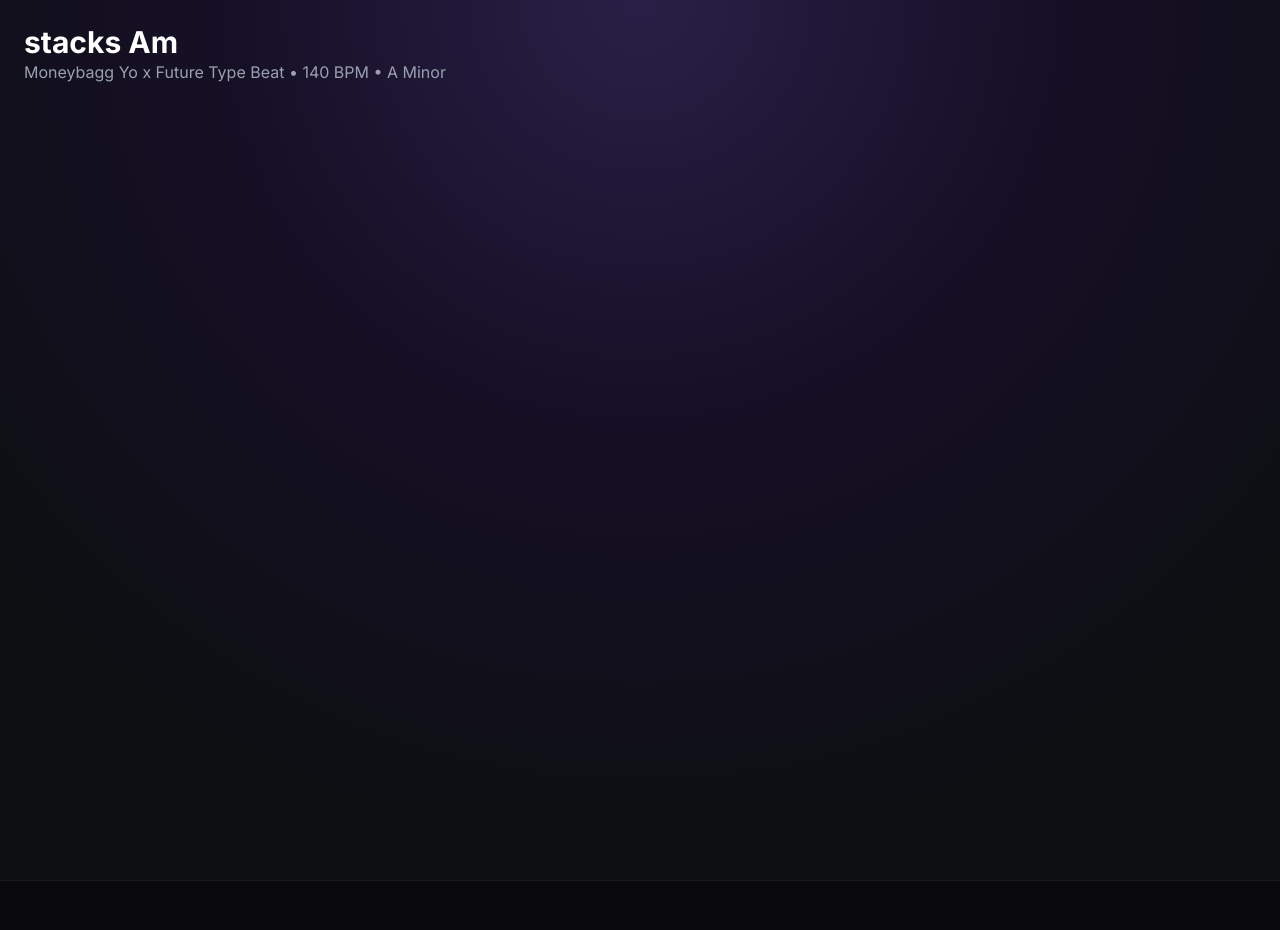
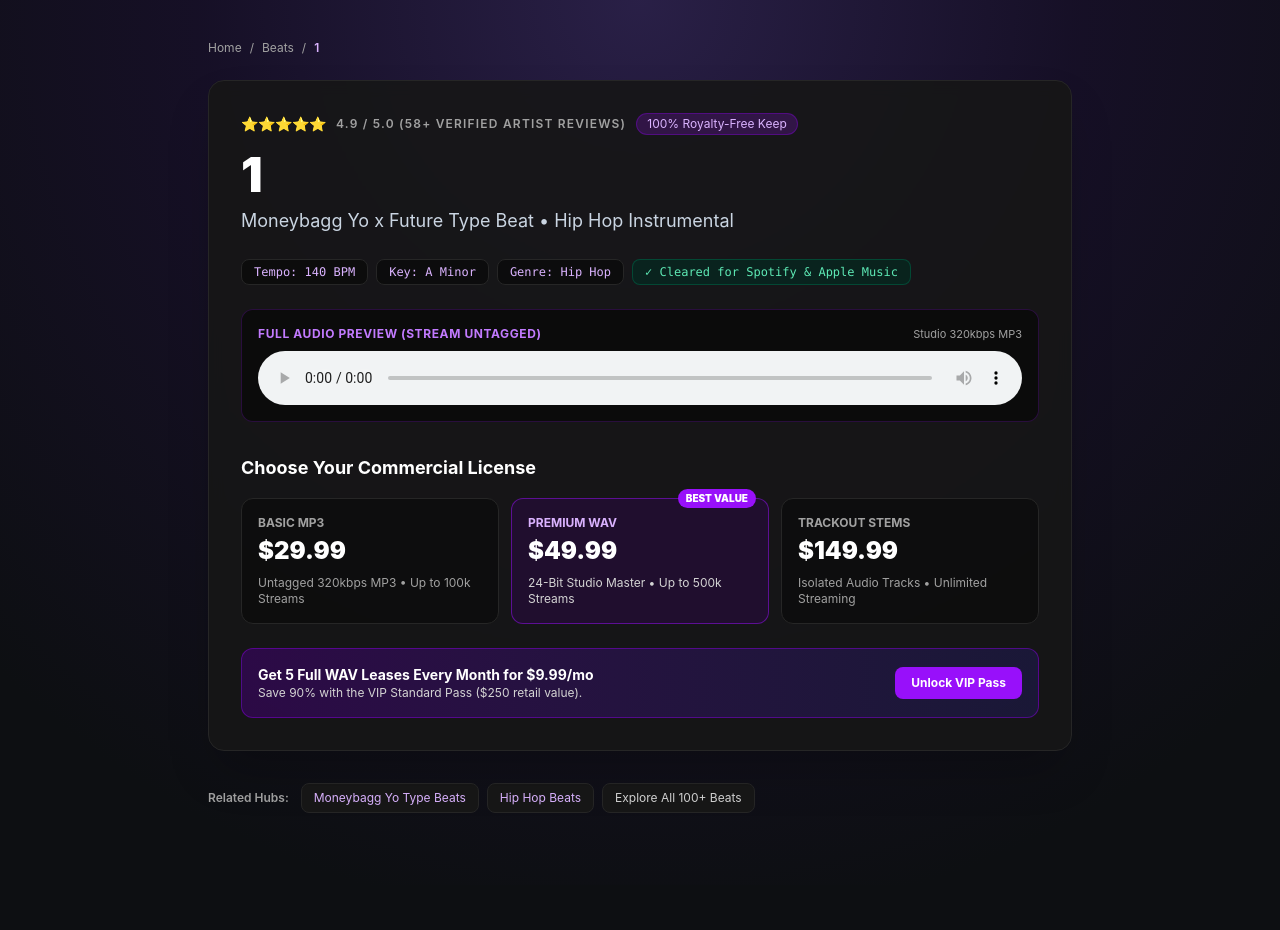
Before and after one commit to DIFFTYPEOFVIBE/different-type-of-vibe, a Next.js app: page /beat/1 in a window 1280 px wide. Shown: the top 930 px of the page. Built offline with nearby package versions, Linux system fonts and the light colour scheme; no server answers.

Commit message:
feat(seo): upgrade /beat/[slug] with MusicRecording schema, Breadcrumbs, Product AggregateRating, and rich audio player UI

```diff
--- a/src/app/beat/[slug]/page.tsx
+++ b/src/app/beat/[slug]/page.tsx
@@ -1,15 +1,17 @@
 // app/beat/[slug]/page.tsx
 import { Metadata } from 'next';
+import Link from 'next/link';
 import { cache } from 'react';
 import { notFound } from 'next/navigation';
 import { headers } from 'next/headers';
 import RelatedBeats from '@/components/RelatedBeats';
+import { MY_BEATS } from '@/data/beats';
 
 interface BeatPageProps {
   params: Promise<{ slug: string }>;
 }
 
-const SITE_URL = process.env.NEXT_PUBLIC_SITE_URL || 'https://yourstore.com';
+const SITE_URL = process.env.NEXT_PUBLIC_SITE_URL || 'https://www.differenttypeofvibe.com';
 
 // SEO Helper: Cleans messy default titles/filenames (e.g., "stacks-Am-140-Bpm" -> "Stacks")
 function formatBeatTitle(title: string): string {
@@ -20,23 +22,54 @@ function formatBeatTitle(title: string): string {
     .trim();
 }
 
+function toSlug(label: string): string {
+  return label
+    .toLowerCase()
+    .replace(/&/g, 'b')
+    .replace(/[^a-z0-9]+/g, '-')
+    .replace(/^-+|-+$/g, '');
+}
+
 // 1. DEDUPLICATED DATABASE FETCH (Cached per-request)
 const getBeatData = cache(async (slug: string) => {
-  // Replace with real Supabase query:
-  // const { data } = await supabase.from('beats').select('*').eq('slug', slug).single();
-  // if (!data) return null;
+  const matched = MY_BEATS.find((b) => {
+    const clean = b.title.split(' - ')[0].trim();
+    return toSlug(clean) === slug || toSlug(b.title) === slug;
+  });
+
+  if (matched) {
+    const clean = matched.title.split(' - ')[0].trim();
+    return {
+      id: matched.id,
+      title: clean,
+      slug,
+      bpm: matched.bpm || 140,
+      key: matched.key || 'C Minor',
+      genre: matched.genre || 'Hip Hop',
+      typeBeatArtists: [matched.artistVibe.replace(/\s*Type\s*Beats?$/i, '').trim() || 'Onzieb'],
+      price: matched.priceMp3 || 29.99,
+      coverUrl: `${SITE_URL}/og-image.png`,
+      audioUrl: matched.audioUrl,
+      producerName: 'Onzieb',
+    };
+  }
+
+  const formattedSlugTitle = slug
+    .split('-')
+    .map((w) => w.charAt(0).toUpperCase() + w.slice(1))
+    .join(' ');
 
   return {
-    id: 'beat_123',
-    title: 'stacks-Am-140-Bpm', // Sanitizer automatically converts this to "Stacks"
+    id: `beat_${slug}`,
+    title: formattedSlugTitle,
     slug: slug,
     bpm: 140,
     key: 'A Minor',
     genre: 'Hip Hop',
     typeBeatArtists: ['Moneybagg Yo', 'Future'],
     price: 29.99,
-    coverUrl: `${SITE_URL}/covers/stacks.jpg`,
-    audioUrl: `${SITE_URL}/audio/stacks.mp3`,
+    coverUrl: `${SITE_URL}/og-image.png`,
+    audioUrl: MY_BEATS[0]?.audioUrl || `${SITE_URL}/audio/stacks.mp3`,
     producerName: 'Onzieb',
   };
 });
@@ -158,12 +191,42 @@ export default async function BeatPage({ params }: BeatPageProps) {
         }
       },
       {
+        '@type': 'BreadcrumbList',
+        'itemListElement': [
+          {
+            '@type': 'ListItem',
+            'position': 1,
+            'name': 'Home',
+            'item': 'https://www.differenttypeofvibe.com'
+          },
+          {
+            '@type': 'ListItem',
+            'position': 2,
+            'name': 'Beats',
+            'item': 'https://www.differenttypeofvibe.com/links'
+          },
+          {
+            '@type': 'ListItem',
+            'position': 3,
+            'name': cleanTitle,
+            'item': canonicalUrl
+          }
+        ]
+      },
+      {
         '@type': 'Product',
         '@id': `${canonicalUrl}#product`,
         name: `${cleanTitle} (${beat.typeBeatArtists.join(' x ')} Type Beat)`,
         image: beat.coverUrl,
-        description: `${beat.genre} instrumental in ${beat.key} at ${beat.bpm} BPM produced by ${beat.producerName}.`,
+        description: `${beat.genre} instrumental in ${beat.key} at ${beat.bpm} BPM produced by ${beat.producerName}. Non-exclusive commercial license with 100% master royalties retained.`,
         category: 'Digital Goods > Audio > Music Tracks',
+        aggregateRating: {
+          '@type': 'AggregateRating',
+          ratingValue: '4.9',
+          reviewCount: '58',
+          bestRating: '5',
+          worstRating: '1'
+        },
         offers: [
           {
             '@type': 'Offer',
@@ -210,6 +273,9 @@ export default async function BeatPage({ params }: BeatPageProps) {
         '@type': 'MusicRecording',
         '@id': `${canonicalUrl}#audio`,
         name: cleanTitle,
+        duration: 'PT3M15S',
+        inLanguage: 'en',
+        description: `Stream and license "${cleanTitle}", a studio-grade ${beat.genre} instrumental in ${beat.key} at ${beat.bpm} BPM produced by Onzieb. Non-exclusive commercial license with 100% royalty keep for Spotify and Apple Music.`,
         byArtist: {
           '@type': 'MusicGroup',
           'name': beat.producerName,
@@ -265,11 +331,125 @@ export default async function BeatPage({ params }: BeatPageProps) {
         }}
       />
 
-      <main className="container mx-auto p-6">
-        <h1 className="text-3xl font-bold">{cleanTitle}</h1>
-        <p className="text-gray-400 mb-6">
-          {beat.typeBeatArtists.join(' x ')} Type Beat • {beat.bpm} BPM • {beat.key}
-        </p>
+      <main className="container mx-auto px-4 py-10 max-w-4xl font-sans text-slate-100">
+        {/* Breadcrumb Navigation */}
+        <nav aria-label="Breadcrumb" className="mb-6 flex items-center gap-2 text-xs text-neutral-400">
+          <Link href="/" className="hover:text-purple-400 transition">Home</Link>
+          <span>/</span>
+          <Link href="/links" className="hover:text-purple-400 transition">Beats</Link>
+          <span>/</span>
+          <span className="text-purple-300 font-semibold">{cleanTitle}</span>
+        </nav>
+
+        {/* Hero Card */}
+        <div className="bg-neutral-900/90 border border-neutral-800 rounded-2xl p-6 md:p-8 backdrop-blur-sm shadow-2xl mb-8">
+          <div className="flex flex-wrap items-center gap-2.5 mb-4">
+            <span className="text-amber-400 text-sm">⭐⭐⭐⭐⭐</span>
+            <span className="text-xs uppercase tracking-widest text-neutral-400 font-semibold">
+              4.9 / 5.0 (58+ Verified Artist Reviews)
+            </span>
+            <span className="bg-purple-900/40 text-purple-300 text-xs px-2.5 py-0.5 rounded-full border border-purple-700/40">
+              100% Royalty-Free Keep
+            </span>
+          </div>
+
+          <h1 className="text-3xl md:text-5xl font-black text-white tracking-tight mb-2">
+            {cleanTitle}
+          </h1>
+          <p className="text-slate-300 text-base md:text-lg mb-6">
+            {beat.typeBeatArtists.join(' x ')} Type Beat &bull; {beat.genre} Instrumental
+          </p>
+
+          {/* Metadata Badges */}
+          <div className="flex flex-wrap gap-2 mb-6">
+            <span className="px-3 py-1 bg-neutral-950/80 border border-neutral-800 rounded-lg text-xs font-mono text-purple-300">
+              Tempo: {beat.bpm} BPM
+            </span>
+            <span className="px-3 py-1 bg-neutral-950/80 border border-neutral-800 rounded-lg text-xs font-mono text-purple-300">
+              Key: {beat.key}
+            </span>
+            <span className="px-3 py-1 bg-neutral-950/80 border border-neutral-800 rounded-lg text-xs font-mono text-purple-300">
+              Genre: {beat.genre}
+            </span>
+            <span className="px-3 py-1 bg-emerald-950/60 border border-emerald-800/60 rounded-lg text-xs font-mono text-emerald-300">
+              ✓ Cleared for Spotify &amp; Apple Music
+            </span>
+          </div>
+
+          {/* HTML5 Audio Player */}
+          <div className="p-4 rounded-xl bg-neutral-950/90 border border-purple-900/40 mb-8">
+            <div className="flex items-center justify-between mb-2">
+              <span className="text-xs font-bold text-purple-400 uppercase tracking-wider">
+                Full Audio Preview (Stream Untagged)
+              </span>
+              <span className="text-[11px] text-neutral-400">Studio 320kbps MP3</span>
+            </div>
+            <audio controls className="w-full mt-1" preload="metadata">
+              <source src={beat.audioUrl} type="audio/mpeg" />
+              Your browser does not support the audio element.
+            </audio>
+          </div>
+
+          {/* Commercial Licensing Grid */}
+          <h2 className="text-lg font-bold text-white mb-4">Choose Your Commercial License</h2>
+          <div className="grid grid-cols-1 sm:grid-cols-3 gap-3 mb-6">
+            <div className="p-4 bg-neutral-950/70 border border-neutral-800 rounded-xl">
+              <span className="text-xs font-bold text-neutral-400 uppercase block mb-1">Basic MP3</span>
+              <span className="text-2xl font-black text-white">{currency === 'USD' ? '$' : `${currency} `}{formatPrice(beat.price)}</span>
+              <p className="text-xs text-neutral-400 mt-2">Untagged 320kbps MP3 &bull; Up to 100k Streams</p>
+            </div>
+            <div className="p-4 bg-purple-950/30 border border-purple-600/50 rounded-xl relative">
+              <span className="absolute -top-2.5 right-3 bg-purple-600 text-white text-[10px] uppercase font-black px-2 py-0.5 rounded-full">Best Value</span>
+              <span className="text-xs font-bold text-purple-300 uppercase block mb-1">Premium WAV</span>
+              <span className="text-2xl font-black text-white">{currency === 'USD' ? '$' : `${currency} `}{formatPrice(49.99)}</span>
+              <p className="text-xs text-neutral-300 mt-2">24-Bit Studio Master &bull; Up to 500k Streams</p>
+            </div>
+            <div className="p-4 bg-neutral-950/70 border border-neutral-800 rounded-xl">
+              <span className="text-xs font-bold text-neutral-400 uppercase block mb-1">Trackout Stems</span>
+              <span className="text-2xl font-black text-white">{currency === 'USD' ? '$' : `${currency} `}{formatPrice(149.99)}</span>
+              <p className="text-xs text-neutral-400 mt-2">Isolated Audio Tracks &bull; Unlimited Streaming</p>
+            </div>
+          </div>
+
+          {/* VIP Pass Banner */}
+          <div className="p-4 bg-gradient-to-r from-purple-950/60 to-indigo-950/60 border border-purple-700/50 rounded-xl flex flex-col sm:flex-row items-center justify-between gap-3">
+            <div>
+              <p className="text-sm font-bold text-white">Get 5 Full WAV Leases Every Month for $9.99/mo</p>
+              <p className="text-xs text-neutral-300">Save 90% with the VIP Standard Pass ($250 retail value).</p>
+            </div>
+            <Link
+              href="/vip-pass"
+              className="px-4 py-2 bg-purple-600 hover:bg-purple-500 text-white font-bold text-xs rounded-lg transition whitespace-nowrap"
+            >
+              Unlock VIP Pass
+            </Link>
+          </div>
+        </div>
+
+        {/* Explore Hubs Navigation Silo */}
+        <div className="flex flex-wrap items-center gap-2 mb-8 text-xs">
+          <span className="text-neutral-400 font-semibold mr-1">Related Hubs:</span>
+          {beat.typeBeatArtists[0] && (
+            <Link
+              href={`/vibe/${toSlug(beat.typeBeatArtists[0])}-type-beats`}
+              className="px-3 py-1.5 bg-neutral-900 border border-neutral-800 rounded-lg text-purple-300 hover:border-purple-600 transition"
+            >
+              {beat.typeBeatArtists[0]} Type Beats
+            </Link>
+          )}
+          <Link
+            href={`/genre/${toSlug(beat.genre)}-beats`}
+            className="px-3 py-1.5 bg-neutral-900 border border-neutral-800 rounded-lg text-purple-300 hover:border-purple-600 transition"
+          >
+            {beat.genre} Beats
+          </Link>
+          <Link
+            href="/"
+            className="px-3 py-1.5 bg-neutral-900 border border-neutral-800 rounded-lg text-neutral-300 hover:text-white transition"
+          >
+            Explore All 100+ Beats
+          </Link>
+        </div>
 
         {/* Dynamic SEO Contextual Internal Links */}
         <RelatedBeats slug={beat.slug} />
```
